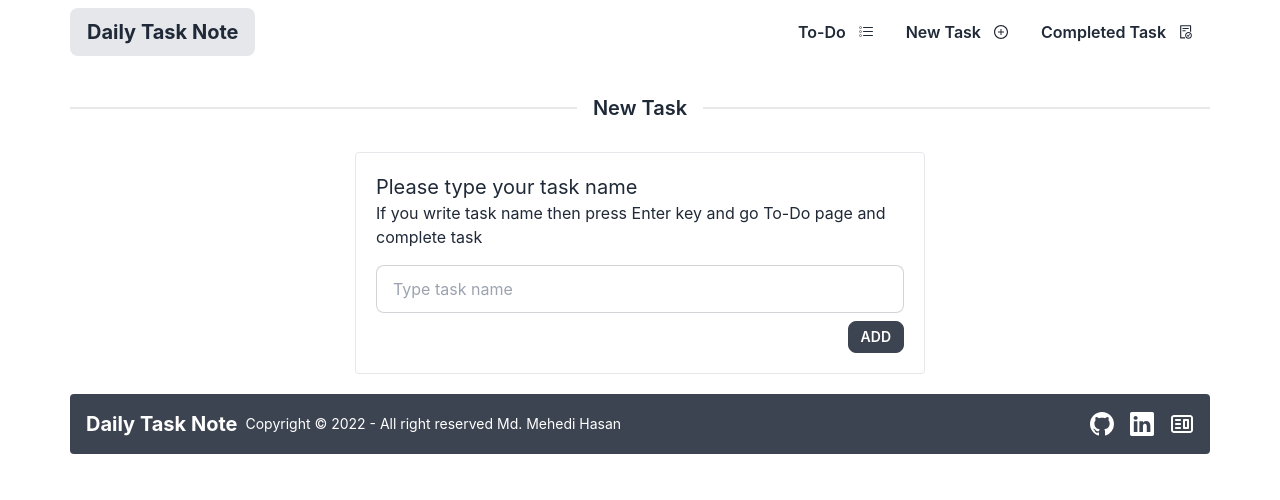
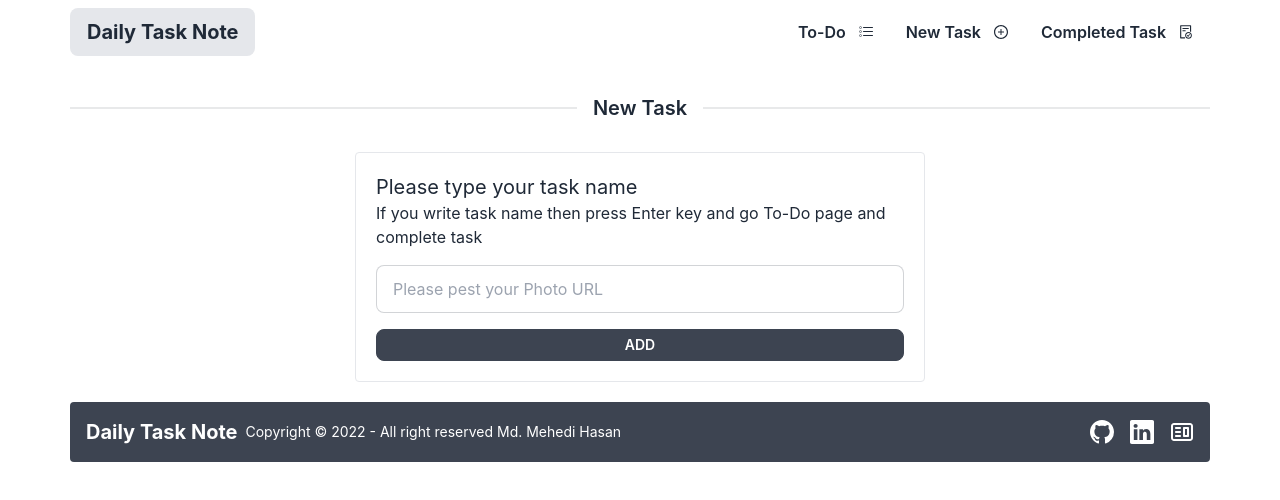
Before and after one commit to mehedy201/Task-App-Client-site, a React (Create React App) app: page /new-task in a window 1280 px wide. Shown: the top 500 px of the page. Built offline with nearby package versions, Linux system fonts and the light colour scheme.

Commit message:
install react hooks form and sucessfully added data on server

```diff
--- a/package.json
+++ b/package.json
@@ -9,9 +9,11 @@
     "daisyui": "^2.17.0",
     "react": "^18.2.0",
     "react-dom": "^18.2.0",
+    "react-hook-form": "^7.33.0",
     "react-icons": "^4.4.0",
     "react-router-dom": "^6.3.0",
     "react-scripts": "5.0.1",
+    "react-toastify": "^9.0.5",
     "web-vitals": "^2.1.4"
   },
   "scripts": {
--- a/src/App.js
+++ b/src/App.js
@@ -5,6 +5,9 @@ import CompletedTask from './Pages/CompletedTask/CompletedTask';
 import NewTask from './Pages/NewTask/NewTask';
 import Footer from './Shared/Footer/Footer';
 import Header from './Shared/Header/Header';
+import { ToastContainer } from 'react-toastify';
+import 'react-toastify/dist/ReactToastify.css';
+
 
 function App() {
   return (
@@ -17,6 +20,7 @@ function App() {
           <Route path='/completed-task' element={<CompletedTask/>}></Route>
         </Routes>
       <Footer></Footer>
+      <ToastContainer />
     </div>
   );
 }
--- a/src/Pages/NewTask/NewTask.js
+++ b/src/Pages/NewTask/NewTask.js
@@ -1,15 +1,33 @@
-import React, { useRef } from 'react';
+import { useForm } from 'react-hook-form';
+import { toast } from 'react-toastify';
 
 const NewTask = () => {
 
 
-    const taskNameRef = useRef('')
 
-    const handleSubmit = event => {
-        event.preventDefault();
-        const taskName = taskNameRef.current.value;
-        console.log(taskName);
-    }
+    // Use React hooks form  --------------
+    const { register, formState: { errors }, handleSubmit, reset } = useForm();
+    const onSubmit = data =>{
+
+        fetch('http://localhost:5000/new_task',{
+            method: 'POST',
+            headers: {
+                'content-type': 'application/json'
+            },
+            body: JSON.stringify(data)
+        })
+        .then(res => res.json())
+        .then(data => {
+            // console.log(data);
+            if(data.success){
+                toast('Added Your Review')
+                reset();
+            }
+
+        })
+    };
+
+
 
 
 
@@ -22,10 +40,25 @@ const NewTask = () => {
                 <div className='border p-5 rounded md: w-6/12'>
                     <h3 className="text-xl">Please type your task name</h3>
                     <p className='mb-4'>If you write task name then press Enter key and go To-Do page and complete task</p>
-                    <form onSubmit={handleSubmit}>
-                        <input ref={taskNameRef} type="text" placeholder="Type task name" className="input w-full input-bordered" />
-                        <button id='buttonId' type='submit' className='btn btn-sm mt-2 float-right'>Add</button>
-                    </form>
+                    <form onSubmit={handleSubmit(onSubmit)}>
+                          <div className="form-control w-full">
+                              {/* ------------------ Name Field ------------------ */}
+                               <input
+                                  type="text"
+                                  name='taskName'
+                                  placeholder="Please pest your Photo URL"
+                                  className="input input-bordered w-full"
+                                  {...register("photoUrl", { required: true })}
+                                  />
+                               <label className="label">
+                                  {errors.email?.type === 'name' && <span className="text-red-500">{errors.name.message}</span> }
+                               </label>
+
+
+                               {/* ------------------ Submit Button ------------------ */}
+                               <input className="btn btn-sm float-right" type="submit" value={'Add'}/>
+                          </div>
+                      </form>
                 </div>
             </div>
         </div>
```
Also changed, not shown: 1 other file (tests, documents, lock files or other folders).
